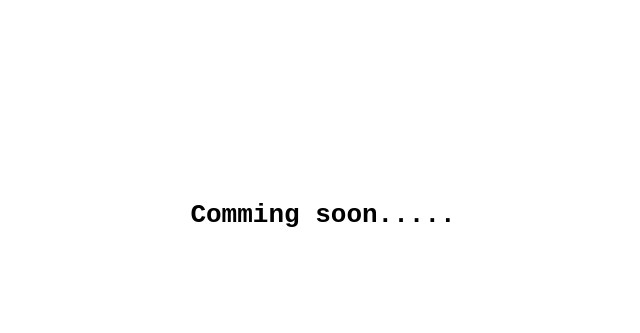
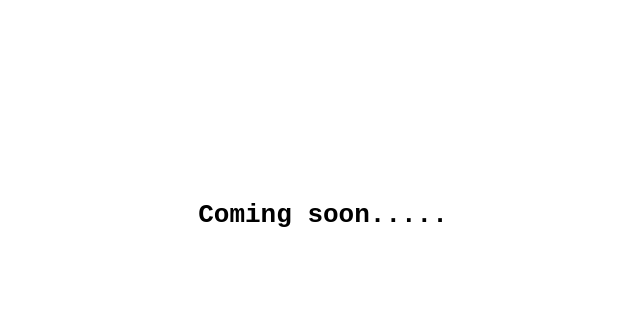
Before and after one commit to reboot13x/reboot13x.github.io, a plain HTML site: page index.html in a window 1280 px wide. Shown: the whole page, without its empty margins (317-957 px from the left). Drawn offline with Linux system fonts and the light colour scheme.

Commit message:
Update index.html

```diff
--- a/index.html
+++ b/index.html
@@ -13,6 +13,6 @@
 	</style>
 </head>
 <body>
-<h1 align="center">Comming soon..... </h1>
+<h1 align="center">Coming soon..... </h1>
 </body>
 </html>
```
